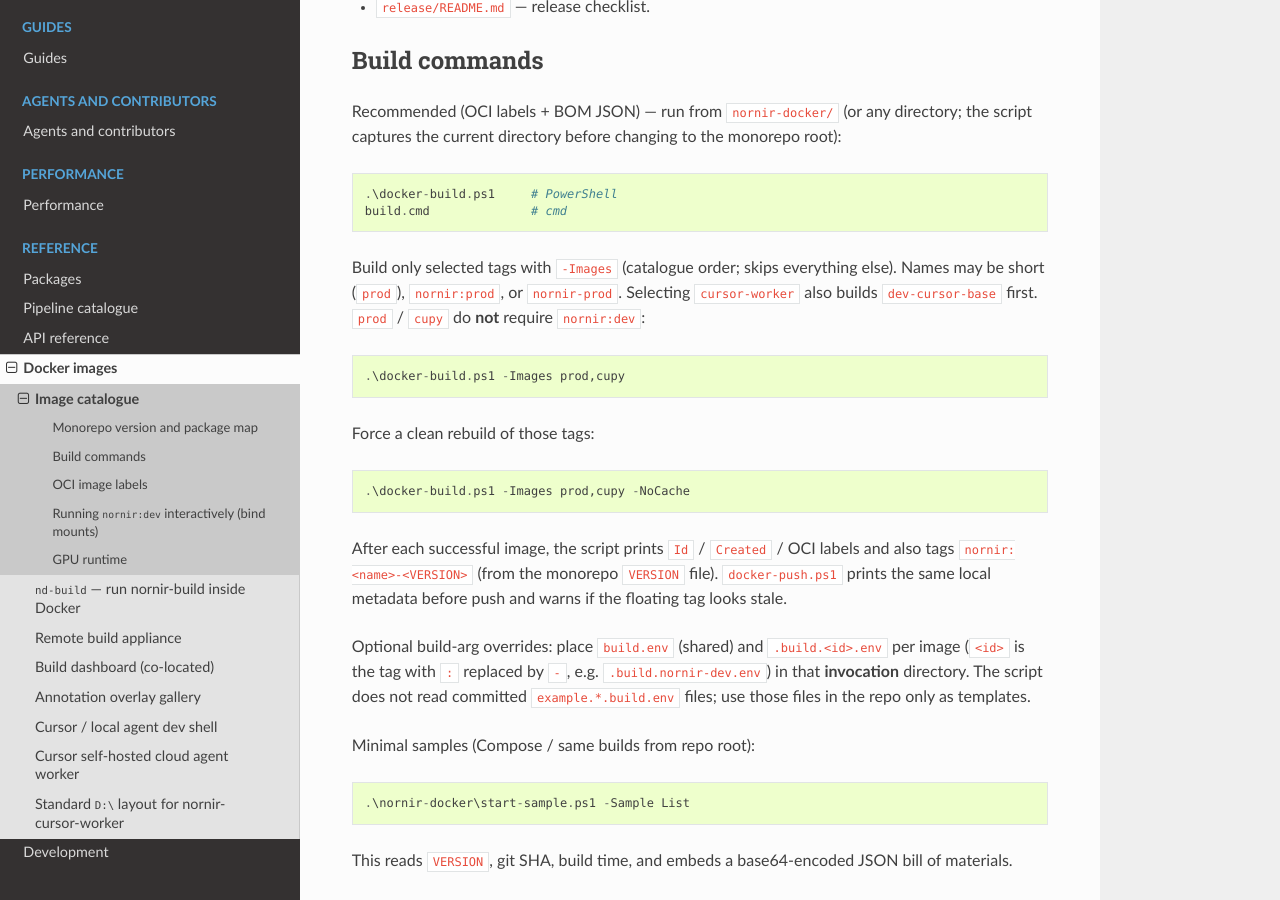
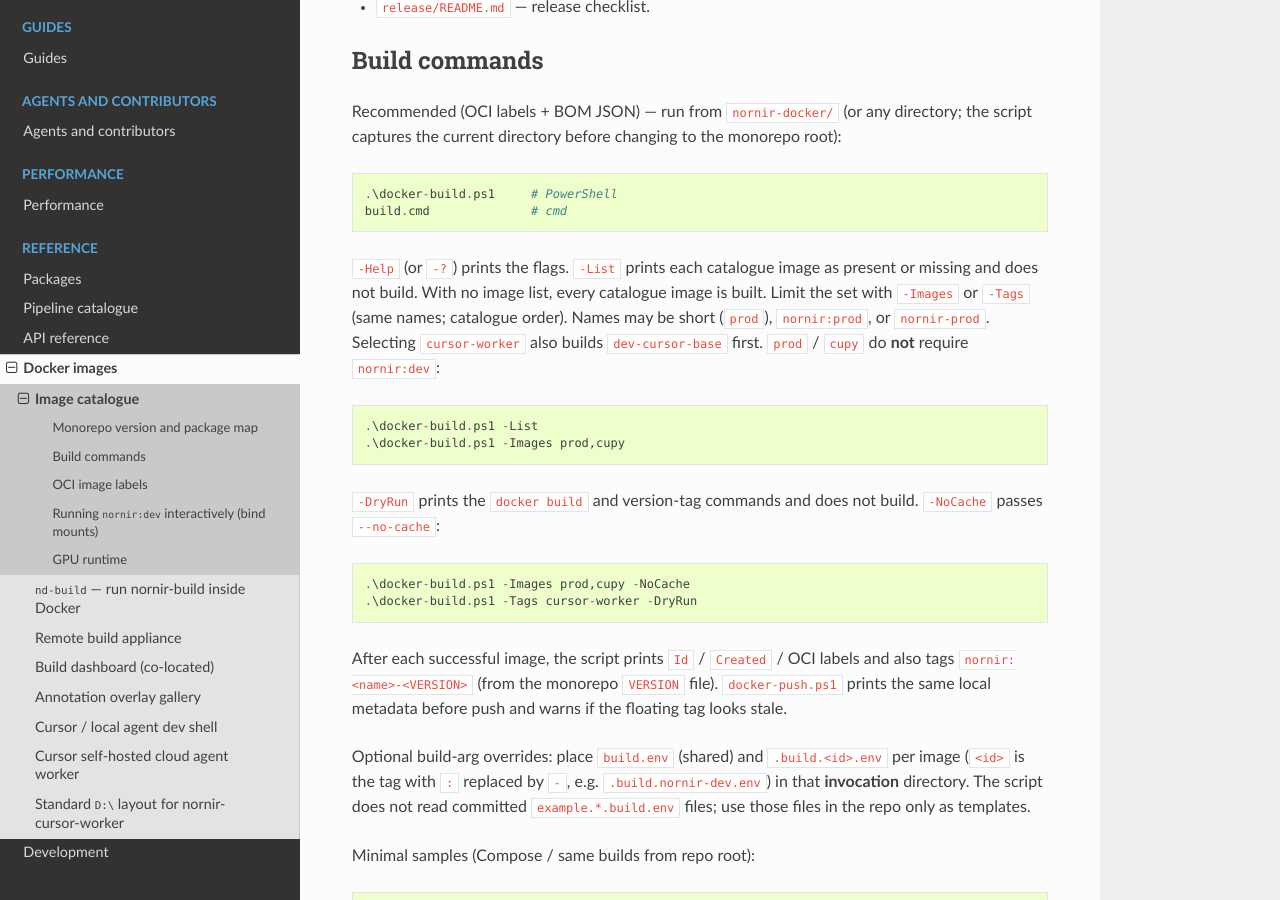
Before and after one commit to jamesra/nornir, a Sphinx documentation site: the page built from docs/docker/images.rst, in a window 1280 px wide and 900 px high, scrolled down 959 px. Built offline with Sphinx 7.4.7 and the Read the Docs theme 3.1.0, drawn with Linux system fonts in a browser that asks for light colours.

Commit message:
Update nornir-docker: skip unchanged GHCR tags and share build, pull, and push flags.
Co-authored-by: Cursor <cursoragent@cursor.com>

```diff
--- a/docs/docker/images.rst
+++ b/docs/docker/images.rst
@@ -50,16 +50,21 @@ Recommended (OCI labels + BOM JSON) — run from ``nornir-docker/`` (or any dire
     .\docker-build.ps1     # PowerShell
     build.cmd              # cmd
 
-Build only selected tags with ``-Images`` (catalogue order; skips everything else).
-Names may be short (``prod``), ``nornir:prod``, or ``nornir-prod``. Selecting
-``cursor-worker`` also builds ``dev-cursor-base`` first. ``prod`` / ``cupy`` do
-**not** require ``nornir:dev``::
+``-Help`` (or ``-?``) prints the flags. ``-List`` prints each catalogue image as
+present or missing and does not build. With no image list, every catalogue
+image is built. Limit the set with ``-Images`` or ``-Tags`` (same names;
+catalogue order). Names may be short (``prod``), ``nornir:prod``, or
+``nornir-prod``. Selecting ``cursor-worker`` also builds ``dev-cursor-base``
+first. ``prod`` / ``cupy`` do **not** require ``nornir:dev``::
 
+    .\docker-build.ps1 -List
     .\docker-build.ps1 -Images prod,cupy
 
-Force a clean rebuild of those tags::
+``-DryRun`` prints the ``docker build`` and version-tag commands and does not
+build. ``-NoCache`` passes ``--no-cache``::
 
     .\docker-build.ps1 -Images prod,cupy -NoCache
+    .\docker-build.ps1 -Tags cursor-worker -DryRun
 
 After each successful image, the script prints ``Id`` / ``Created`` / OCI labels and also tags
 ``nornir:<name>-<VERSION>`` (from the monorepo ``VERSION`` file). ``docker-push.ps1`` prints the
--- a/docs/guides/deploy_build_container.rst
+++ b/docs/guides/deploy_build_container.rst
@@ -47,4 +47,8 @@ To refresh images later without re-running the initializer::
 
    .\nornir-docker\docker-pull.ps1 -IncludeDashboard -ContinueOnError
 
-Pass ``-PreferVersioned`` to pin the pull to the monorepo ``VERSION``.
+``-Help`` prints the flags. ``-List`` shows which images would be pulled.
+A tag already present with the same GHCR digest is skipped. Pass ``-Images``
+to pull something other than ``prod`` and ``cupy`` (``-IncludeDashboard``
+adds the dashboard only). Pass ``-PreferVersioned`` to pin the pull to the
+monorepo ``VERSION``.
```
Also changed, not shown: docs/docker/remote_deployment.rst (+13 -1 lines), .cursor/skills/nornir-docker-images-ci/SKILL.md.
